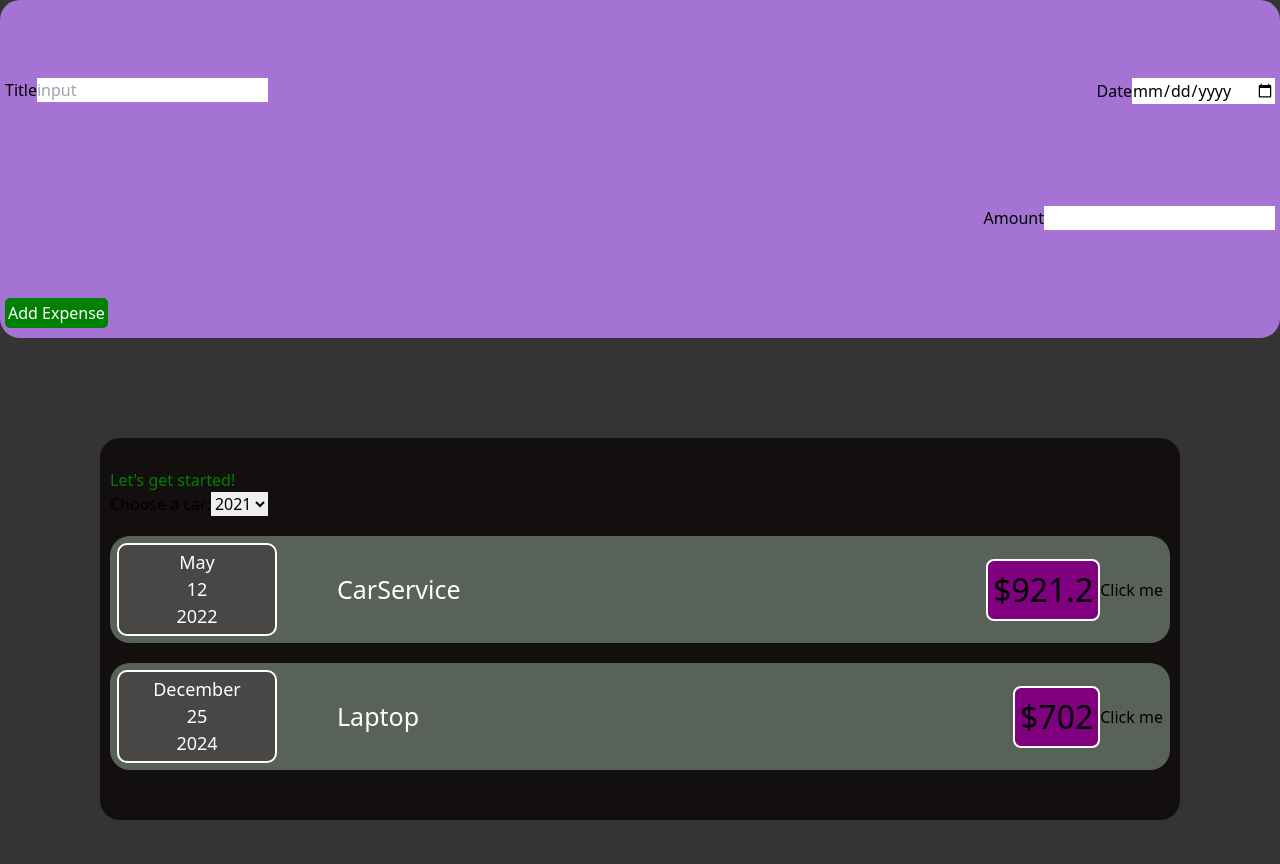
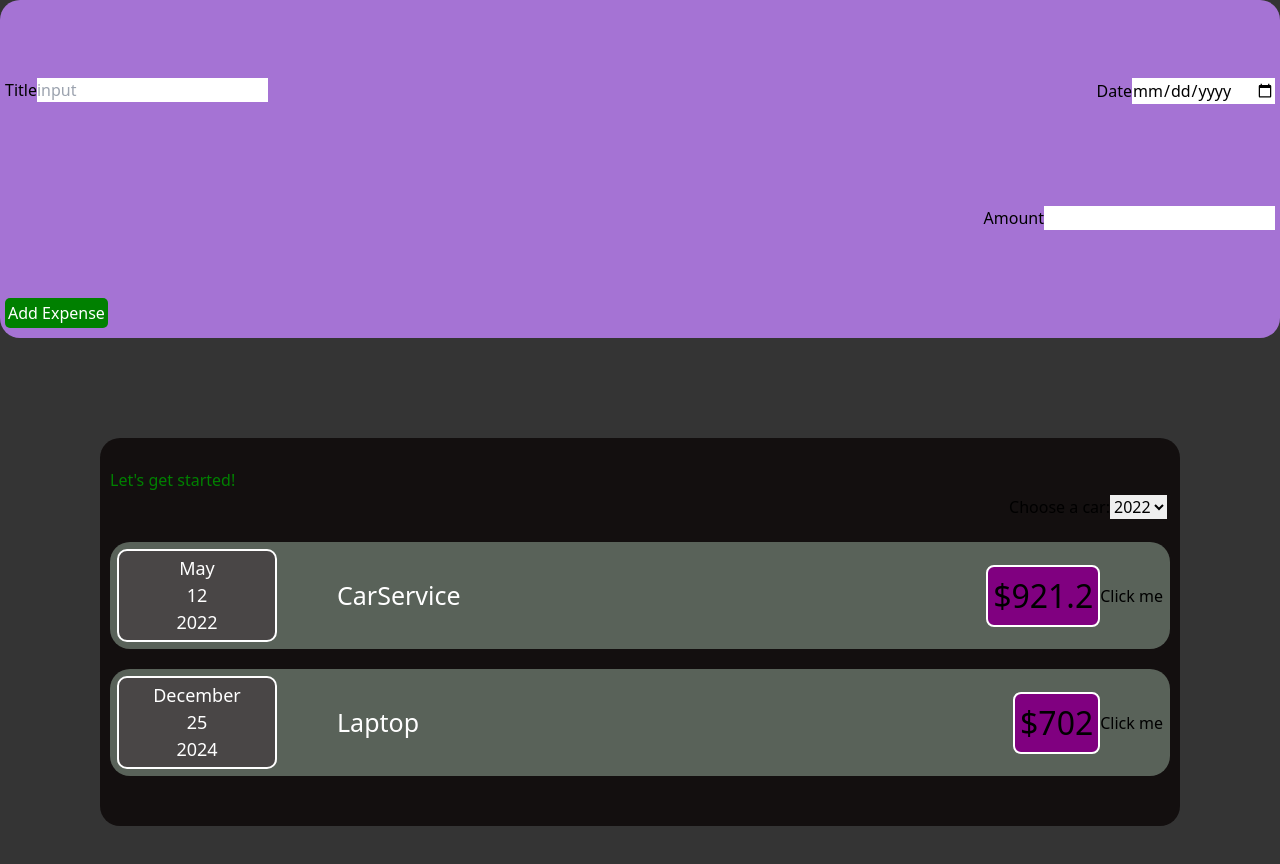
Before and after one commit to dhaneshdhakrey/React_Learning, a React (Create React App) app: page / in a window 1280 px wide. Shown: the top 864 px of the page. Built offline with nearby package versions, Linux system fonts and the light colour scheme.

Commit message:
27 sept friday lab oush

```diff
--- a/src/components/Expenses/Expensecont.css
+++ b/src/components/Expenses/Expensecont.css
@@ -4,10 +4,7 @@
     margin: 100px 100px;
     padding:30px 10px;
   }
-  /* .YearSelect{
-    text-align: right;
-    padding: 3px;
-  } */
+
   h2{
     color: green;
   }
--- a/src/components/Expenses/Expensecont.js
+++ b/src/components/Expenses/Expensecont.js
@@ -1,26 +1,20 @@
 import './Expensecont.css'
 import Card from '../UI/card.js';
-
+import Yeardropdown from './YearFilter.js'
 import ExpenseItem from './ExpenseItem'
 
 
 function ExpenseCont(props) {
+  function testtemp(){
+    console.log(" hi Suguna");
 
+  }
   return (
     <Card className='main_cont'>
       <div>
         <div className='Header1'>
         <h2>Let's get started!</h2>
-        <div className='YearSelect'>
-          <label for="year">Choose a car:</label>
-
-          <select name="Year" id="Year  ">
-            <option value="2021">2021</option>
-            <option value="2022">2022</option>
-            <option value="2023">2023</option>
-            <option value="2024">2024</option>
-          </select>
-        </div>
+        <Yeardropdown allExpense={props.arr} testtemp1={testtemp}/>
         </div>
 
         {props.arr.map(obj1 => <ExpenseItem key={obj1.id} title={obj1.title} Amount={obj1.Amount} date={obj1.date} />)}
--- /dev/null
+++ b/src/components/Expenses/YearFilter.css
@@ -0,0 +1,4 @@
+.YearSelect{
+    text-align: right;
+    padding: 3px;
+  }
--- /dev/null
+++ b/src/components/Expenses/YearFilter.js
@@ -0,0 +1,28 @@
+import React,{useState} from 'react';
+import './YearFilter.css';
+
+function YearFilter(props){
+    let temparr={
+        ...props.allExpense
+    }
+    let [prevFilter,setFilter]=useState(temparr);
+        function temp10(e){
+            console.log(e.target.value);
+            props.testtemp1();
+        }
+
+    return(
+        <div className='YearSelect'>
+          <label for="year">Choose a car:</label>
+
+          <select name="Year" id="Year  "onChange={temp10}>
+            {/* <option value="2021">2021</option> */}
+            <option value="2022" >2022</option>
+            <option value="2023">2023</option>
+            <option value="2024">2024</option>
+          </select>
+        </div>
+    )
+}
+
+export default YearFilter;
```
